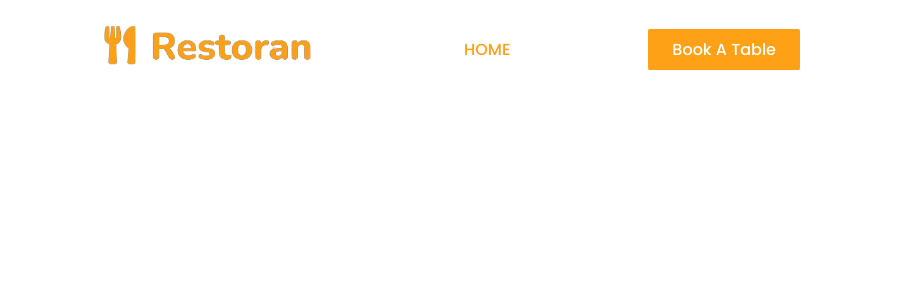
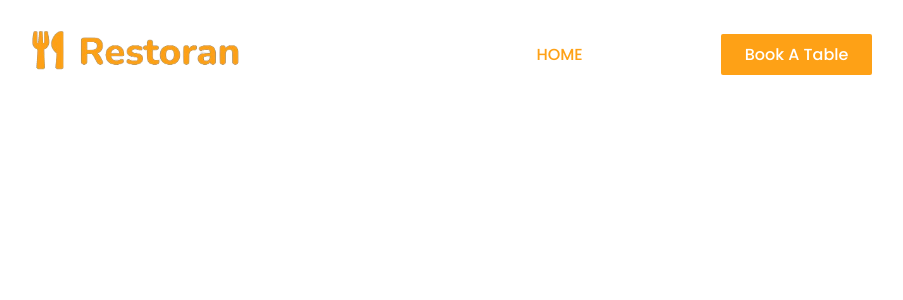
Before and after one commit to ali-emumba/practice-Restoran, a React (Vite) app in the folder restoran/: page / in a window 1280 px wide. Shown: the top 300 px of the page, without its empty margins (190-1093 px from the left). Built offline with nearby package versions, Linux system fonts and the light colour scheme.

Commit message:
added google map using @vis.gl.react-googl-maps

```diff
--- a/restoran/src/Pages/ContactPage/styles.module.css
+++ b/restoran/src/Pages/ContactPage/styles.module.css
@@ -40,7 +40,7 @@
 }
 
 
-@media only screen and (max-width: 600px) {
+@media only screen and (max-width: 768px) {
     .heading__wrapper{
         background: linear-gradient(0deg, rgba(0, 0, 0, 0.80) 0%, rgba(0, 0, 0, 0.80) 100%), url("./../../assets/backdrop_image.png") lightgray -851.563px -106.62px / 400.736% 240.658% no-repeat;
     }
--- a/restoran/src/components/ContactForm/styles.module.css
+++ b/restoran/src/components/ContactForm/styles.module.css
@@ -52,7 +52,7 @@
 
 
 
-@media only screen and (max-width: 600px) {
+@media only screen and (max-width: 768px) {
     .wrapper{
         width: 100%;
         padding: 0 1.62rem;
--- a/restoran/src/components/Header/styles.module.css
+++ b/restoran/src/components/Header/styles.module.css
@@ -1,7 +1,7 @@
 .header{
     position: absolute;
     width: 100vw;
-    padding: 21px 290px;
+    padding: 1.6rem 17%;
     /* background-color: rgb(237, 234, 230); */
 }
 
@@ -47,6 +47,7 @@
 .book__table__btn{
     display: inline-flex;
     padding: 0.5rem 1.5rem;
+    min-width: 8rem;
     justify-content: center;
     align-items: center;
     gap: 0.625rem;
@@ -73,7 +74,7 @@
 }
 
 
-@media only screen and (max-width: 600px) {
+@media only screen and (max-width: 768px) {
     .header{
         background-color: #0F172B;
         padding: 0;
```
